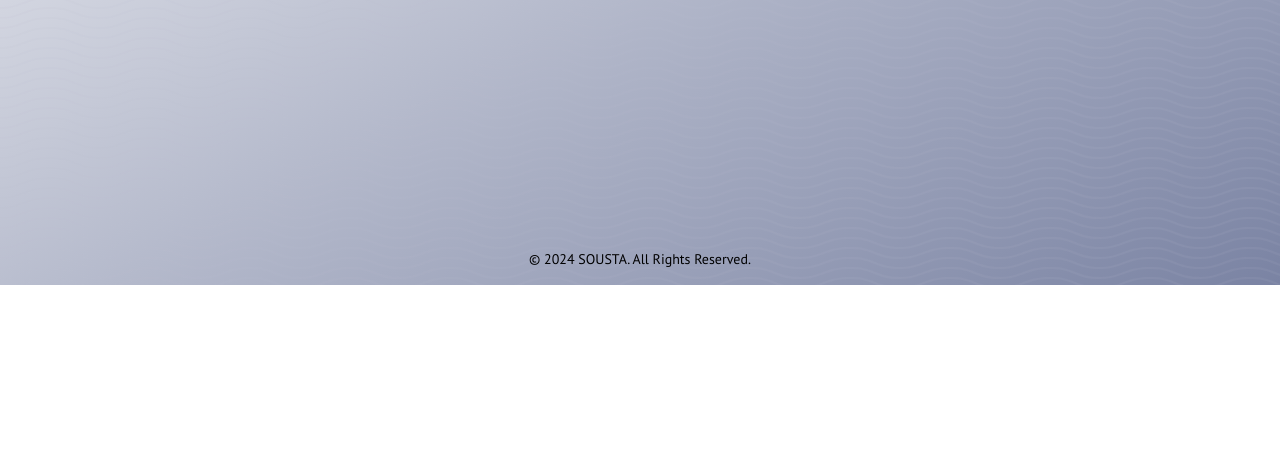
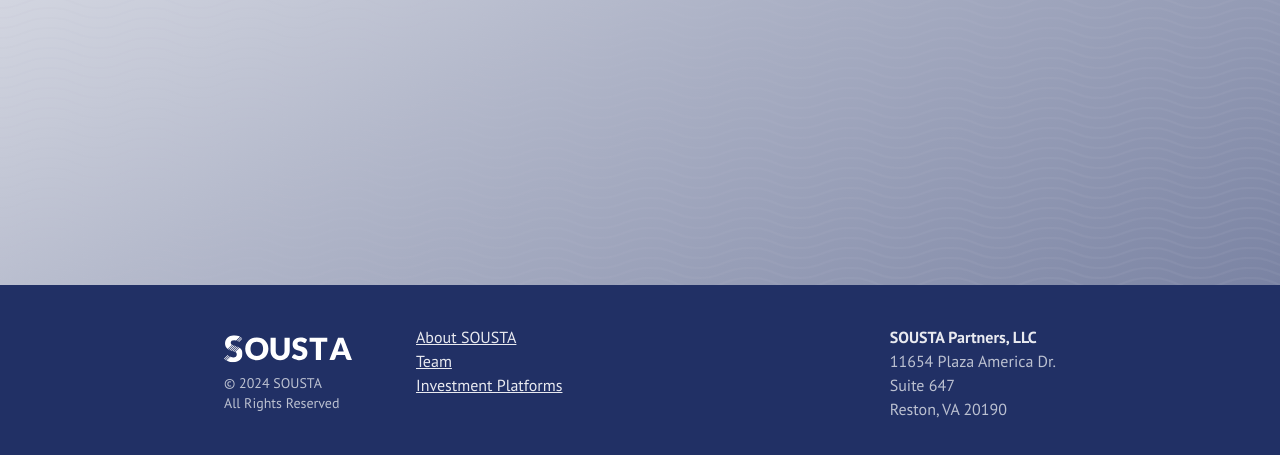
Before and after one commit to SOUSTA-Fund/SOUSTA-website, a Gatsby site: page / in a window 1280 px wide. Shown: the part 515-970 px from the top of the page. Before the commit the page ends 800 px from the top, so only its background shows below. Built offline with nearby package versions, Linux system fonts and the light colour scheme; Gatsby itself is replaced by a stand-in of ours.

Commit message:
Update footer

```diff
--- /dev/null
+++ b/src/components/address.js
@@ -0,0 +1,12 @@
+import * as React from 'react'
+
+export default function Address() {
+  return (
+    <div>
+      <div className="font-semibold text-blue-50">SOUSTA Partners, LLC</div>
+      <div className="text-blue-200">11654 Plaza America Dr.</div>
+      <div className="text-blue-200">Suite 647</div>
+      <div className="text-blue-200">Reston, VA 20190</div>
+    </div>
+  )
+}
--- a/src/components/footer.js
+++ b/src/components/footer.js
@@ -1,15 +1,19 @@
 import * as React from 'react'
+import FooterLogo from './footerLogo'
+import FooterNav from './footerNav'
+import Address from './address'
 
 const Footer = () => {
-  const currentYear = new Date().getFullYear()
+  return (
+    <footer className="bg-blue-900 bottom-0 w-full">
+      <div className="mx-auto w-full max-w-4xl px-4 md:px-8">
+        <div className="flex w-full flex-wrap gap-10 justify-between py-10 sm:gap-16">
+          <div className="flex flex-wrap gap-10 sm:gap-16">
+            <FooterLogo />
+            <FooterNav />
+          </div>
 
-  return (
-    <footer className="absolute bottom-0 w-full">
-      <div className="mx-auto w-full max-w-7xl px-8">
-        <div className="flex w-full flex-col items-center justify-center py-4 md:flex-row">
-          <div className="text-center text-sm">
-            &copy; {currentYear} SOUSTA. All Rights Reserved.
-          </div>
+          <Address />
         </div>
       </div>
     </footer>
--- /dev/null
+++ b/src/components/footerLogo.js
@@ -0,0 +1,21 @@
+import * as React from 'react'
+import { Link } from 'gatsby'
+import Logo from './logoWhite'
+import routes from '../routes'
+
+export default function FooterLogo() {
+  const currentYear = new Date().getFullYear()
+
+  return (
+    <div className="text-blue-200 text-sm">
+      <Link to={routes.home} aria-label="Link to home">
+        <div className="flex h-12 items-center justify-between w-32">
+          <span className="sr-only">SOUSTA</span>
+          <Logo />
+        </div>
+      </Link>
+      <div>&copy; {currentYear} SOUSTA</div>
+      <div>All Rights Reserved</div>
+    </div>
+  )
+}
--- /dev/null
+++ b/src/components/footerNav.js
@@ -0,0 +1,17 @@
+import * as React from 'react'
+import { Link } from 'gatsby'
+import navLinks from '../data/navLinks'
+
+export default function FooterNav() {
+  return (
+    <nav>
+      <div className="flex flex-col text-blue-50">
+        {navLinks.map((link, i) => (
+          <Link key={i} to={link.link}>
+            {link.text}
+          </Link>
+        ))}
+      </div>
+    </nav>
+  )
+}
--- /dev/null
+++ b/src/components/logoWhite.js
@@ -0,0 +1,160 @@
+import * as React from 'react'
+
+const Logo = () => {
+  return (
+    <svg
+      version="1.0"
+      xmlns="http://www.w3.org/2000/svg"
+      x="0"
+      y="0"
+      width="187"
+      height="40"
+      viewBox="0 0 187 40"
+      preserveAspectRatio="xMidYMid meet"
+      colorInterpolationFilters="sRGB"
+    >
+      <defs>
+        <linearGradient id="92" x1="0%" y1="0%" x2="100%" y2="0%">
+          <stop offset="0%" stopColor="#fa71cd" />{' '}
+          <stop offset="100%" stopColor="#9b59b6" />
+        </linearGradient>
+        <linearGradient id="93" x1="0%" y1="0%" x2="100%" y2="0%">
+          <stop offset="0%" stopColor="#f9d423" />{' '}
+          <stop offset="100%" stopColor="#f83600" />
+        </linearGradient>
+        <linearGradient id="94" x1="0%" y1="0%" x2="100%" y2="0%">
+          <stop offset="0%" stopColor="#0064d2" />{' '}
+          <stop offset="100%" stopColor="#1cb0f6" />
+        </linearGradient>
+        <linearGradient id="95" x1="0%" y1="0%" x2="100%" y2="0%">
+          <stop offset="0%" stopColor="#f00978" />{' '}
+          <stop offset="100%" stopColor="#3f51b1" />
+        </linearGradient>
+        <linearGradient id="96" x1="0%" y1="0%" x2="100%" y2="0%">
+          <stop offset="0%" stopColor="#7873f5" />{' '}
+          <stop offset="100%" stopColor="#ec77ab" />
+        </linearGradient>
+        <linearGradient id="97" x1="0%" y1="0%" x2="100%" y2="0%">
+          <stop offset="0%" stopColor="#f9d423" />{' '}
+          <stop offset="100%" stopColor="#e14fad" />
+        </linearGradient>
+        <linearGradient id="98" x1="0%" y1="0%" x2="100%" y2="0%">
+          <stop offset="0%" stopColor="#009efd" />{' '}
+          <stop offset="100%" stopColor="#2af598" />
+        </linearGradient>
+        <linearGradient id="99" x1="0%" y1="0%" x2="100%" y2="0%">
+          <stop offset="0%" stopColor="#ffcc00" />{' '}
+          <stop offset="100%" stopColor="#00b140" />
+        </linearGradient>
+        <linearGradient id="100" x1="0%" y1="0%" x2="100%" y2="0%">
+          <stop offset="0%" stopColor="#d51007" />{' '}
+          <stop offset="100%" stopColor="#ff8177" />
+        </linearGradient>
+        <linearGradient id="102" x1="0%" y1="0%" x2="100%" y2="0%">
+          <stop offset="0%" stopColor="#a2b6df" />{' '}
+          <stop offset="100%" stopColor="#0c3483" />
+        </linearGradient>
+        <linearGradient id="103" x1="0%" y1="0%" x2="100%" y2="0%">
+          <stop offset="0%" stopColor="#7ac5d8" />{' '}
+          <stop offset="100%" stopColor="#eea2a2" />
+        </linearGradient>
+        <linearGradient id="104" x1="0%" y1="0%" x2="100%" y2="0%">
+          <stop offset="0%" stopColor="#00ecbc" />{' '}
+          <stop offset="100%" stopColor="#007adf" />
+        </linearGradient>
+        <linearGradient id="105" x1="0%" y1="0%" x2="100%" y2="0%">
+          <stop offset="0%" stopColor="#b88746" />{' '}
+          <stop offset="100%" stopColor="#fdf5a6" />
+        </linearGradient>
+      </defs>{' '}
+      <g className="iconlinesvg-g iconlinesvg">
+        <g className="tp-name">
+          <g transform="translate(0, 0)">
+            <g>
+              <g className="imagesvg">
+                <g>
+                  <rect
+                    fill="#ffffff"
+                    fillOpacity="0"
+                    strokeWidth="2"
+                    x="0"
+                    y="0"
+                    width="27.05002929553237"
+                    height="39.383878536948544"
+                    className="image-rect"
+                  />{' '}
+                  <svg
+                    x="0"
+                    y="0"
+                    width="27.05002929553237"
+                    height="39.383878536948544"
+                    filtersec="colorsb7199168680"
+                    className="image-svg-svg primary"
+                    style={{ overflow: 'visible' }}
+                  >
+                    <svg
+                      xmlns="http://www.w3.org/2000/svg"
+                      viewBox="0 -0.0034530102275311947 39.52468490600586 57.54684066772461"
+                    >
+                      <path
+                        fill="#ffffff"
+                        d="M21.86 34.304l9.15-9.15 1.088 1.089-9.15 9.15zM18.444 33.359l9.56-9.56 1.09 1.088-9.56 9.56zM15.164 32.269l9.694-9.695 1.089 1.09-9.694 9.694zM11.876 31.17l9.702-9.701 1.096 1.096-9.702 9.701zM8.9 29.774l9.426-9.426 1.097 1.096-9.426 9.426zM5.266 53.454l8.21-8.21 1.096 1.096-8.21 8.21zM2.403 51.956L10.6 43.76l1.089 1.09-8.196 8.195zM0 49.986l7.934-7.934L9.03 43.15l-7.933 7.933zM30.881 13.163l6.972-6.972 1.09 1.089-6.973 6.972zM28.15 11.516l7.92-7.92 1.096 1.096-7.92 7.92zM15.52 18.89a3.91 3.91 0 0 1-1.08-2.82 5.31 5.31 0 0 1 1.8-4.23c1.19-1 3-1.56 5.46-1.56a11.67 11.67 0 0 1 3.79.56L26 11l8.15-8.15a26.9 26.9 0 0 0-2.91-1.25A27.05 27.05 0 0 0 26.59.41a31 31 0 0 0-5-.41 22.43 22.43 0 0 0-8.23 1.41 18.39 18.39 0 0 0-6.1 3.77 15.92 15.92 0 0 0-3.75 5.37 15.69 15.69 0 0 0-1.28 6.18 17.81 17.81 0 0 0 1.08 6.62 13.65 13.65 0 0 0 2.84 4.48 15.13 15.13 0 0 0 1.6 1.4L16.94 20a7.83 7.83 0 0 1-1.42-1.11z"
+                      />
+                      <path
+                        d="M35.63 28.62a15.33 15.33 0 0 0-2.26-1.83l-9.09 9.09a7.74 7.74 0 0 1 1.9 1.55 4.73 4.73 0 0 1 1.09 3.21q0 3.4-2 5a8.67 8.67 0 0 1-5.53 1.57 12.82 12.82 0 0 1-4.56-.74c-.36-.14-.71-.28-1.05-.43L6 54.2a29.59 29.59 0 0 0 2.81 1.25A31.55 31.55 0 0 0 14 57a27.53 27.53 0 0 0 5.36.54 23.58 23.58 0 0 0 8.55-1.45 18.17 18.17 0 0 0 6.34-4 17 17 0 0 0 3.92-5.93 19.57 19.57 0 0 0 1.35-7.3 15.12 15.12 0 0 0-1.08-6 13.38 13.38 0 0 0-2.81-4.24z"
+                        fill="#ffffff"
+                      />
+                    </svg>
+                  </svg>{' '}
+                </g>
+              </g>
+            </g>
+          </g>
+          <g transform="translate(31, 3.044330388212231)">
+            <g fill="#ffffff" transform="scale(1)">
+              <path
+                d="M34.84-16.30L34.84-16.30Q34.84-12.77 33.62-9.73Q32.40-6.69 30.19-4.44Q27.97-2.19 24.85-0.92Q21.73 0.36 17.93 0.36L17.93 0.36Q14.13 0.36 11.00-0.92Q7.87-2.19 5.65-4.44Q3.42-6.69 2.20-9.73Q0.98-12.77 0.98-16.30L0.98-16.30Q0.98-19.83 2.20-22.88Q3.42-25.92 5.65-28.15Q7.87-30.39 11.00-31.66Q14.13-32.94 17.93-32.94L17.93-32.94Q21.73-32.94 24.85-31.65Q27.97-30.37 30.19-28.13Q32.40-25.89 33.62-22.85Q34.84-19.81 34.84-16.30ZM27.10-16.30L27.10-16.30Q27.10-18.72 26.48-20.65Q25.85-22.58 24.68-23.93Q23.50-25.27 21.80-25.98Q20.10-26.70 17.93-26.70L17.93-26.70Q15.74-26.70 14.03-25.98Q12.32-25.27 11.15-23.93Q9.97-22.58 9.35-20.65Q8.72-18.72 8.72-16.30L8.72-16.30Q8.72-13.86 9.35-11.93Q9.97-10.00 11.15-8.65Q12.32-7.31 14.03-6.61Q15.74-5.90 17.93-5.90L17.93-5.90Q20.10-5.90 21.80-6.61Q23.50-7.31 24.68-8.65Q25.85-10.00 26.48-11.93Q27.10-13.86 27.10-16.30Z"
+                transform="translate(-0.9838748028630353, 32.937445104937524)"
+              />
+            </g>
+          </g>
+          <g transform="translate(68, 3.044330388212231)">
+            <g fill="#ffffff" transform="scale(1)">
+              <path
+                d="M16.23-5.97L16.23-5.97Q17.75-5.97 18.95-6.47Q20.15-6.98 20.97-7.92Q21.80-8.85 22.24-10.21Q22.67-11.56 22.67-13.28L22.67-13.28L22.67-32.58L30.23-32.58L30.23-13.28Q30.23-10.29 29.26-7.78Q28.29-5.28 26.48-3.47Q24.66-1.65 22.07-0.65Q19.48 0.36 16.23 0.36L16.23 0.36Q12.97 0.36 10.38-0.65Q7.78-1.65 5.97-3.47Q4.16-5.28 3.20-7.78Q2.24-10.29 2.24-13.28L2.24-13.28L2.24-32.58L9.79-32.58L9.79-13.30Q9.79-11.58 10.23-10.23Q10.67-8.88 11.49-7.93Q12.32-6.98 13.52-6.47Q14.71-5.97 16.23-5.97Z"
+                transform="translate(-2.236079097415989, 32.937445104937524)"
+              />
+            </g>
+          </g>
+          <g transform="translate(99, 3.044330388212231)">
+            <g fill="#ffffff" transform="scale(1)">
+              <path
+                d="M22.72-29.47L20.84-25.96Q20.50-25.42 20.14-25.16Q19.77-24.89 19.19-24.89L19.19-24.89Q18.67-24.89 18.08-25.21Q17.49-25.54 16.74-25.94Q15.99-26.34 15.03-26.67Q14.06-26.99 12.84-26.99L12.84-26.99Q10.71-26.99 9.67-26.08Q8.63-25.18 8.63-23.64L8.63-23.64Q8.63-22.65 9.26-22.00Q9.88-21.35 10.90-20.88Q11.92-20.42 13.23-20.02Q14.53-19.63 15.90-19.15Q17.26-18.67 18.57-18.02Q19.88-17.37 20.90-16.37Q21.91-15.36 22.54-13.92Q23.17-12.48 23.17-10.44L23.17-10.44Q23.17-8.18 22.38-6.22Q21.60-4.25 20.11-2.78Q18.63-1.32 16.45-0.48Q14.27 0.36 11.49 0.36L11.49 0.36Q9.97 0.36 8.40 0.04Q6.82-0.27 5.34-0.84Q3.87-1.41 2.57-2.19Q1.27-2.97 0.31-3.94L0.31-3.94L2.55-7.47Q2.80-7.87 3.24-8.12Q3.69-8.36 4.20-8.36L4.20-8.36Q4.87-8.36 5.56-7.94Q6.24-7.51 7.10-7.00Q7.96-6.48 9.08-6.06Q10.20-5.63 11.72-5.63L11.72-5.63Q13.77-5.63 14.91-6.54Q16.06-7.45 16.06-9.41L16.06-9.41Q16.06-10.55 15.43-11.27Q14.80-11.99 13.79-12.45Q12.77-12.92 11.47-13.28Q10.17-13.64 8.81-14.08Q7.45-14.51 6.15-15.15Q4.85-15.79 3.83-16.83Q2.82-17.87 2.19-19.42Q1.57-20.97 1.57-23.26L1.57-23.26Q1.57-25.09 2.30-26.83Q3.04-28.58 4.47-29.94Q5.90-31.31 7.98-32.12Q10.06-32.94 12.75-32.94L12.75-32.94Q14.24-32.94 15.66-32.70Q17.08-32.47 18.36-32.01Q19.63-31.55 20.74-30.91Q21.85-30.28 22.72-29.47L22.72-29.47Z"
+                transform="translate(-0.3130510736382385, 32.937445104937524)"
+              />
+            </g>
+          </g>
+          <g transform="translate(125, 3.044330388212231)">
+            <g fill="#ffffff" transform="scale(1)">
+              <path
+                d="M0.45-32.58L26.34-32.58L26.34-26.59L17.17-26.59L17.17 0L9.62 0L9.62-26.59L0.45-26.59L0.45-32.58Z"
+                transform="translate(-0.44721581948319794, 32.937445104937524)"
+              />
+            </g>
+          </g>
+          <g transform="translate(154, 3.044330388212231)">
+            <g fill="#ffffff" transform="scale(1)">
+              <path
+                d="M20.39-32.58L33.00 0L27.15 0Q26.16 0 25.52-0.46Q24.89-0.92 24.64-1.63L24.64-1.63L22.72-7.31L10.33-7.31L8.41-1.63Q8.18-1.01 7.54-0.50Q6.89 0 5.95 0L5.95 0L0.04 0L12.66-32.58L20.39-32.58ZM15.07-21.33L12.07-12.45L20.97-12.45L17.98-21.38Q17.69-22.23 17.30-23.38Q16.90-24.53 16.52-25.87L16.52-25.87Q16.17-24.51 15.79-23.34Q15.41-22.18 15.07-21.33L15.07-21.33Z"
+                transform="translate(-0.04472158194831979, 32.937445104937524)"
+              />
+            </g>
+          </g>
+        </g>{' '}
+      </g>
+      <defs v-gra="od" />
+    </svg>
+  )
+}
+
+export default Logo
--- /dev/null
+++ b/src/data/navLinks.js
@@ -0,0 +1,18 @@
+import routes from '../routes'
+
+const navLinks = [
+  {
+    link: routes.about,
+    text: 'About SOUSTA',
+  },
+  {
+    link: routes.team,
+    text: 'Team',
+  },
+  {
+    link: routes.platforms,
+    text: 'Investment Platforms',
+  },
+]
+
+export default navLinks
```
Also changed, not shown: src/images/SOUSTA-Logo-White.svg (added).
